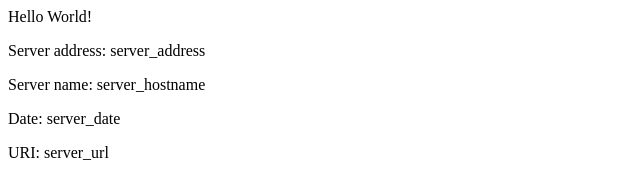
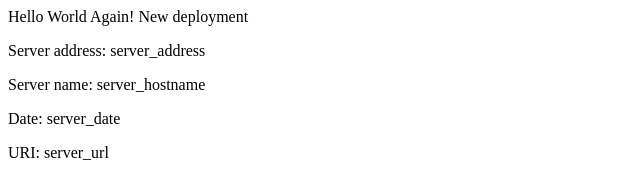
Before and after one commit to brianpunzalan/eks-example, a plain HTML site: page src/index.html in a window 1280 px wide. Shown: the whole page, without its empty margins (0-640 px from the left). Drawn offline with Linux system fonts and the light colour scheme.

Commit message:
updated source code

```diff
--- a/src/index.html
+++ b/src/index.html
@@ -1,8 +1,8 @@
 <head>
-<title>Hello World</title>
+<title>Hello World AGAIN</title>
 </head>
 <div class="info">
-<h>Hello World!</h>
+<h>Hello World Again! New deployment</h>
 <p><span>Server&nbsp;address:</span> <span>server_address</span></p>
 <p><span>Server&nbsp;name:</span> <span>server_hostname</span></p>
 <p class="smaller"><span>Date:</span> <span>server_date</span></p>
```
